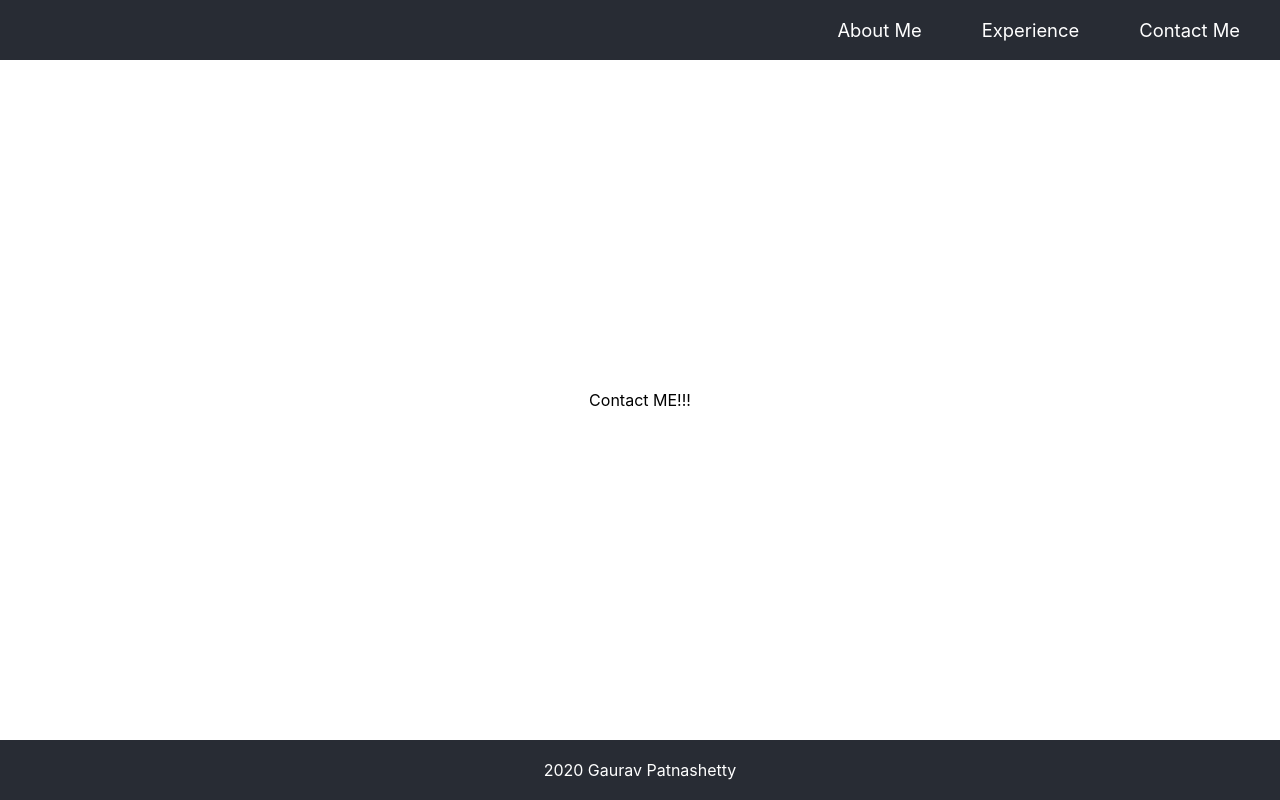
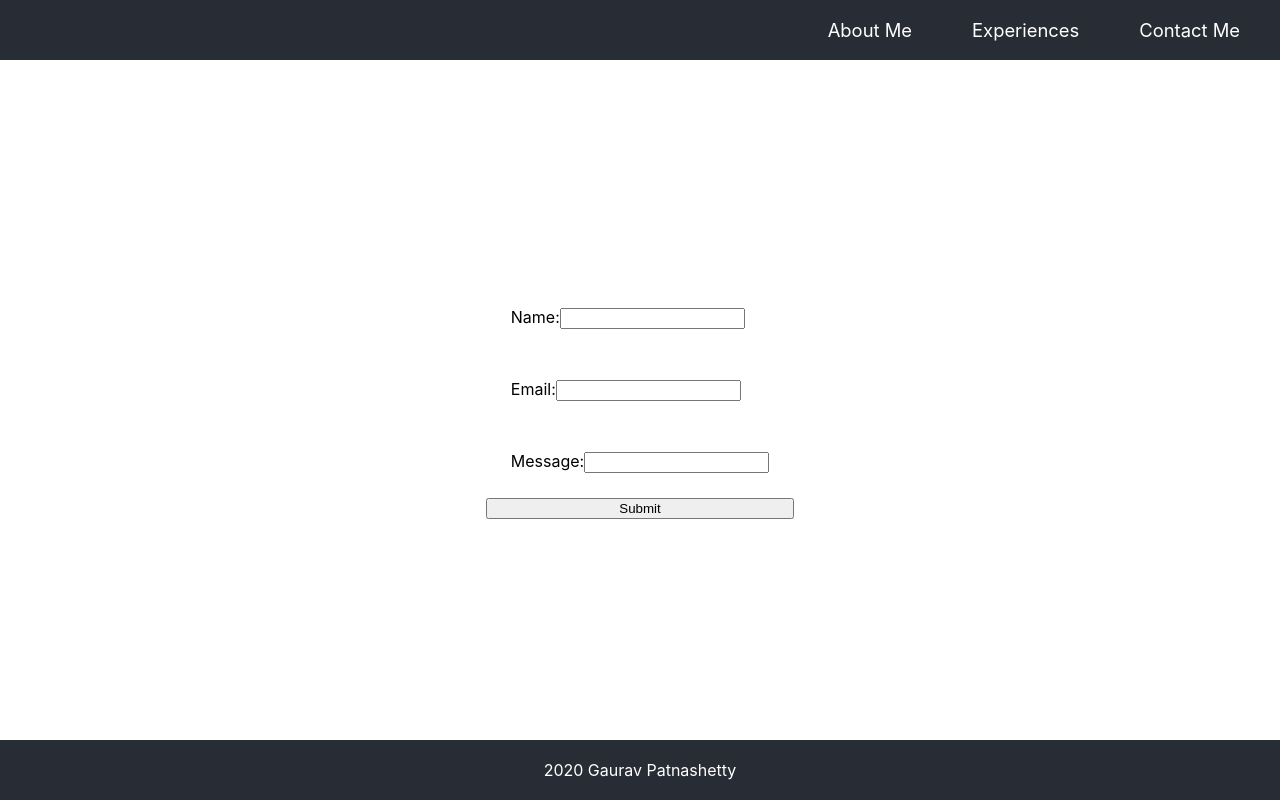
Before and after one commit to gaurav7890/gpat, a React (Create React App) app: page /contact in a window 1280 px wide. Built offline with nearby package versions, Linux system fonts and the light colour scheme.

Commit message:
Contact me - HTML. Toast shared component. EmailJS integration.

```diff
--- a/package.json
+++ b/package.json
@@ -13,6 +13,7 @@
     "@testing-library/jest-dom": "^4.2.4",
     "@testing-library/react": "^9.3.2",
     "@testing-library/user-event": "^7.1.2",
+    "emailjs-com": "^2.6.3",
     "gh-pages": "^3.1.0",
     "node-sass": "^4.14.1",
     "react": "^16.13.1",
--- a/src/App.jsx
+++ b/src/App.jsx
@@ -4,7 +4,7 @@ import Home from './client/home';
 import Footer from './client/footer';
 import About from './client/about';
 import Contact from './client/contact';
-import Experience from './client/experience';
+import Experience from './client/experiences';
 import FourOFour from './client/fourOFour';
 import './App.css';
 import {
@@ -32,7 +32,7 @@ class App extends Component {
               <Route path="/about">
                 <About />
               </Route>
-              <Route path="/experience">
+              <Route path="/experiences">
                 <Experience />
               </Route>
               <Route path="/contact">
--- a/src/client/about.jsx
+++ b/src/client/about.jsx
@@ -5,9 +5,12 @@ import '../css/base.scss';
 export default class About extends React.Component {
   render() {
     return (
-      <div>
-        About me!!!!
-      </div>
+      <ul>
+        <li>I'm Gaurav Patnashetty. I currently live in Seattle, WA, USA.</li>
+        <li>I'm currently a fullstack software developer in a fortune 500 company.</li>
+        <li>My interests include problem solving, market and product strategy, general tech discussions.</li>
+        <li>I enjoy camping, water-based sports, travel, and binging on TV shows.</li>
+      </ul>
     );
   }
 }
--- a/src/client/contact.jsx
+++ b/src/client/contact.jsx
@@ -1,12 +1,102 @@
 import React from 'react';
+import * as emailjs from 'emailjs-com'
+import Constants from '../core/constants';
+import Toast from './shared/toast';
 import '../css/base.scss';
-
+import '../css/contact.scss';
 
 export default class Contact extends React.Component {
+  constructor(props) {
+    super();
+    this.state = {
+      name: '',
+      email: '',
+      message: '',
+      toastList: [],
+    }
+  }
+
+  handleContactMeSubmit = (e) => {
+    e.preventDefault();
+    const { email, message } = this.state
+    let templateParams = {
+      from_name: email,
+      to_name: Constants.ADMIN_EMAIL,
+      message: message,
+    };
+     emailjs.send(
+      Constants.EMAILJS_SERVICE_ID,
+      Constants.EMAILJS_TEMPLATE_ID,
+      templateParams,
+      Constants.EMAILJS_USER_ID
+     ).then((resp) => {
+      this.resetForm();
+      this.setState({toastList: [{
+        id: Math.random(),
+        title: 'Success',
+        description: 'Your message was successfully sent to Gaurav.',
+        type: 'success',
+        iconName: 'check'
+      }]});
+    }, (err) => {
+      console.log('Error while sending email: ', err);
+      this.setState({toastList: this.state.toastList.push({
+        id: Math.random(),
+        title: 'Error',
+        description: 'An error occurred while sending the message. Please check the required fields and try again.',
+        type: 'error',
+        iconName: 'exclamation-triangle'
+      })});
+    });
+  }
+
+  resetForm = () => {
+    this.setState({
+      name: '',
+      email: '',
+      message: '',
+    })
+  }
+
+  handleChange = (param, e) => {
+    this.setState({[param]: e.currentTarget.value});
+  }
+
   render() {
     return (
       <div>
-        Contact ME!!!
+        <form className="contact-me-form" onSubmit={this.handleContactMeSubmit}>
+          <label>
+            Name:
+            <input
+              type="text"
+              required
+              value={this.state.name}
+              onChange={this.handleChange.bind(this, 'name')} />
+          </label>
+          <label>
+            Email:
+            <input
+              type="email"
+              required
+              value={this.state.email}
+              onChange={this.handleChange.bind(this, 'email')} />
+          </label>
+          <label>
+            Message:
+            <input
+              type="text"
+              required
+              value={this.state.message}
+              onChange={this.handleChange.bind(this, 'message')} />
+          </label>
+          <button type="submit" value="Submit">
+            Submit
+          </button>
+        </form>
+        <Toast
+          toastList={this.state.toastList}
+        />
       </div>
     );
   }
--- a/src/client/experience.jsx
+++ b/src/client/experiences.jsx
@@ -2,7 +2,7 @@ import React from 'react';
 import '../css/base.scss';
 
 
-export default class Experience extends React.Component {
+export default class Experiences extends React.Component {
   render() {
     return (
       <div>
--- a/src/client/header.jsx
+++ b/src/client/header.jsx
@@ -49,8 +49,8 @@ export default class Header extends React.Component {
           <Link to="/about" onClick={() => this.handleMobileMenuClick()}>
             <div className="header-nav about-me">About Me</div>
           </Link>
-          <Link to="/experience" onClick={() => this.handleMobileMenuClick()}>
-            <div className="header-nav experience">Experience</div>
+          <Link to="/experiences" onClick={() => this.handleMobileMenuClick()}>
+            <div className="header-nav experience">Experiences</div>
           </Link>
           <Link to="/contact" onClick={() => this.handleMobileMenuClick()}>
             <div className="header-nav contact-me">Contact Me</div>
--- /dev/null
+++ b/src/client/shared/toast.jsx
@@ -0,0 +1,63 @@
+import React, { useState, useEffect } from 'react';
+import '../../css/toast.scss';
+import Constants from '../../core/constants';
+import { FontAwesomeIcon } from '@fortawesome/react-fontawesome';
+
+const Toast = props => {
+  const { toastList } = props;
+  const [list, setList] = useState(toastList);
+
+  useEffect(() => {
+    setList([...toastList]);
+  }, [toastList]);
+
+  useEffect(() => {
+    const interval = setInterval(() => {
+      if (toastList.length && list.length) {
+        deleteToast(toastList[0].id);
+      }
+    }, Constants.TOAST_TIMEOUT);
+
+    return () => {
+      clearInterval(interval);
+    }
+
+    // eslint-disable-next-line
+  }, [toastList, list]);
+
+  const deleteToast = id => {
+    const listItemIndex = list.findIndex(e => e.id === id);
+    const toastListItem = toastList.findIndex(e => e.id === id);
+    list.splice(listItemIndex, 1);
+    toastList.splice(toastListItem, 1);
+    setList([...list]);
+  }
+
+  return (
+    <>
+      <div className="notification-container top-right">
+        {list.map((toast, i) =>
+          <div
+            key={i}
+            className={`notification toast top-right ${toast.type}`}
+          >
+            <button className="close-button" onClick={() => deleteToast(toast.id)}>
+              <FontAwesomeIcon icon="times"/>
+            </button>
+            <div className="toast-icon">
+              <FontAwesomeIcon icon={`${toast.iconName}`}/>
+            </div>
+            <div>
+              <p className="notification-title">{toast.title}</p>
+              <p className="notification-message">
+                {toast.description}
+              </p>
+            </div>
+          </div>
+        )}
+      </div>
+    </>
+  );
+}
+
+export default Toast;
--- /dev/null
+++ b/src/core/constants.js
@@ -0,0 +1,11 @@
+const constants = {
+  ADMIN_EMAIL: 'gaurav.jain7890@gmail.com',
+  EMAILJS_SERVICE_ID: 'service_7s74yhr',
+  EMAILJS_TEMPLATE_ID: 'template_ub18rh5',
+  EMAILJS_USER_ID: 'user_o4VwgWiuC0Jjgatt7sfJA',
+  TOAST_TIMEOUT: 3000,
+  MAX_INT: Number.MAX_SAFE_INTEGER,
+  MIN_INT: Number.MIN_SAFE_INTEGER,
+}
+
+export default constants;
--- /dev/null
+++ b/src/core/util.js
@@ -0,0 +1,5 @@
+import Constants from './constants';
+
+export const getRandomInt = () => {
+  return Math.floor(Math.random() * Math.floor(Constants.MAX_INT));
+}
--- a/src/css/base.scss
+++ b/src/css/base.scss
@@ -1,5 +1,7 @@
 $header-height: 60px;
 $base-background-2: #282c34;
+$color-error:#bb2124;
+$color-success:#22bb33;
 
 * {
   box-sizing: border-box;
--- /dev/null
+++ b/src/css/contact.scss
@@ -0,0 +1,7 @@
+.contact-me-form {
+  display: flex;
+  flex-direction: column;
+  label {
+    margin: 25px;
+  }
+}
--- /dev/null
+++ b/src/css/toast.scss
@@ -0,0 +1,80 @@
+@import './base.scss';
+
+.notification-container {
+  font-size: 14px;
+  box-sizing: border-box;
+  position: fixed;
+  &.top-right {
+    top: 15px;
+    right: 15px;
+    transition: transform .6s ease-in-out;
+    animation: toast-in-right .7s;
+  }
+  .success {
+    background-color: $color-success;
+  }
+  .error {
+    background-color: $color-error;
+  }
+  .notification {
+    transition: 0.3s ease;
+    position: relative;
+    margin-bottom: 15px;
+    max-height: 500px;
+    border-radius: 3px 3px 3px 3px;
+    box-shadow: 0 0 10px #999;
+    opacity: 0.9;
+    &:hover {
+      box-shadow: 0 0 12px #fff;
+      opacity: 1;
+    }
+  }
+  .notification-title {
+    font-weight: 700;
+    font-size: 16px;
+    text-align: left;
+    margin-top: 0;
+    margin-bottom: 6px;
+    width: 300px;
+    height: 18px;
+  }
+  .notification-message {
+    margin: 0;
+    text-align: left;
+    margin-left: -1px;
+  }
+  .toast {
+    width: 365px;
+    color: #fff;
+    padding: 20px 15px 10px 10px;
+  }
+  .close-button {
+    position: relative;
+    right: -0.7em;
+    top: -0.7em;
+    float: right;
+    color: #fff;
+    outline: none;
+    border: none;
+    text-shadow: 0 1px 0 #fff;
+    opacity: 0.8;
+    font-size: 1em;
+    cursor: pointer;
+    background: none;
+  }
+  .toast-icon svg {
+    float: left;
+    margin-right: 15px;
+    margin-bottom: 15px;
+    width: 30px !important;
+    height: 50px;
+  }
+  @keyframes toast-in-right {
+    from {
+      transform: translateX(100%);
+    }
+    to {
+      transform: translateX(0);
+    }
+  }
+}
```
Also changed, not shown: 1 other file (tests, documents, lock files or other folders).
